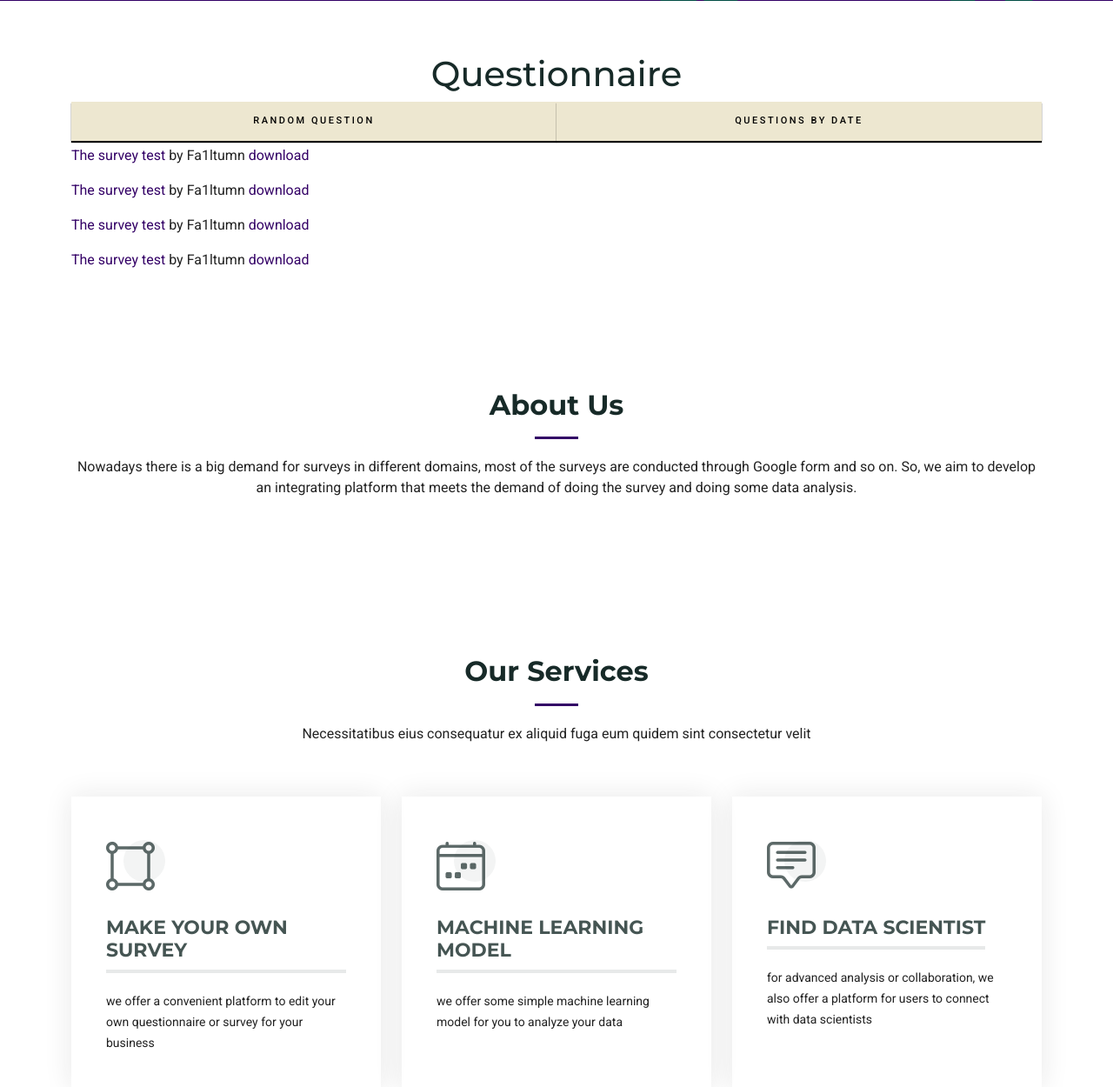
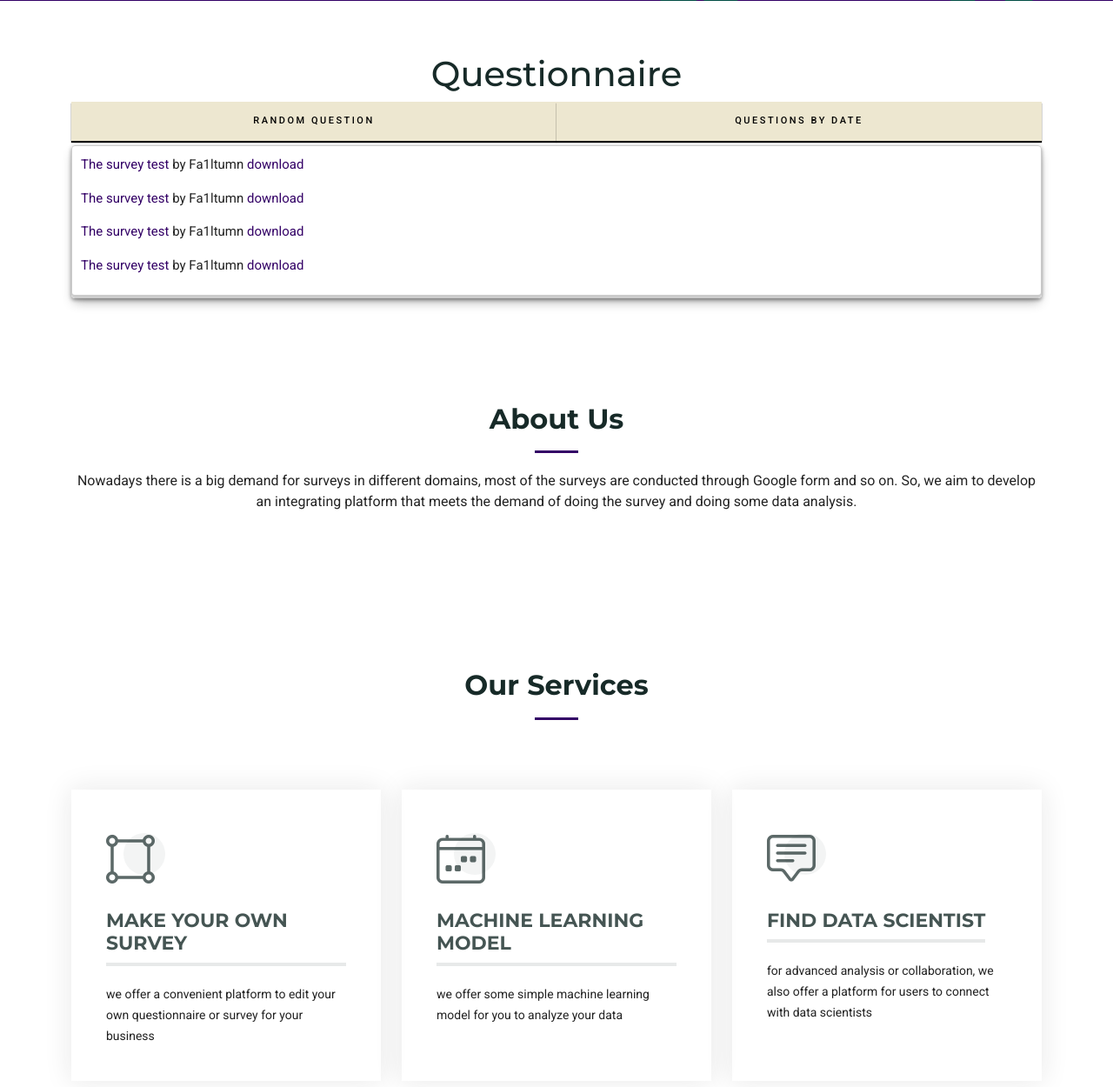
Before and after one commit to jiucai233/Data_web_project, a Flask app: page / in a window 1280 px wide. Shown: the part 479-1729 px from the top of the page at 87% size. Run offline with Flask 3, Linux system fonts and the light colour scheme; data comes from the database, SQL or seed files in the repository; some libraries are stand-ins or nearby versions.

Commit message:
modeified the ques containner in the index page, fixed the bug in the survey page that navber will overlap the question by using overflow, deleted useless rank in survey

```diff
--- a/static/css/index.css
+++ b/static/css/index.css
@@ -53,3 +53,10 @@ h1{
 .questionnaire{
     display: block;
 }
+.shadow-input {
+    box-shadow: rgba(0, 0, 0, 0.4) 0px 2px 4px, rgba(0, 0, 0, 0.3) 0px 7px 13px -3px, rgba(0, 0, 0, 0.2) 0px -3px 0px inset; /* 添加阴影 */
+    padding: 10px; /* 添加一些内边距使其看起来更好 */
+    border-radius: 4px; /* 圆角边框 */
+    border: 1px solid #ccc; /* 边框颜色 */
+    font-size: 15px; /* 字体大小 */
+  }
--- a/static/css/survey.css
+++ b/static/css/survey.css
@@ -12,8 +12,11 @@ body {
 
 #editor {
     padding: 20px;
+    margin-top: 10%; /* 调整此值以匹配导航栏的高度 */
+    width: 1000px;
     background-color: #fff;
     border-radius: 5px;
+    overflow-y: auto; /* 添加垂直滚动条 */
     box-shadow: 0 0 10px rgba(0, 0, 0, 0.1);
     text-align: center;
 }
--- a/static/js/survey.js
+++ b/static/js/survey.js
@@ -14,7 +14,6 @@ function addQuestion() {
                 <button type="button" class="blue_button" onclick="addOption(this, 'paragraph')">Paragraph</button>
                 <button type="button" class="blue_button" onclick="addOption(this, 'multiple')">Multiple Choice</button>
                 <button type="button" class="blue_button" onclick="addOption(this, 'single')">Single Choice</button>
-                <button type="button" class="blue_button" onclick="addOption(this, 'ranking')">Ranking</button>
             </div>
         </div>
     `;
@@ -56,10 +55,6 @@ function addOption(button, type) {
         case 'single':
             newOption = document.createElement('div');
             newOption.innerHTML = '<input type="radio" name="single-choice"> <input type="text" class="shadow-input" placeholder="Click to edit the single-choice" style="display:inline-block;" oninput="adjustWidth(this)"> <button class="button-82-pushable" role="button" onclick="removeOption(this)"><span class="button-82-shadow"></span><span class="button-82-edge"></span><span class="button-82-front text">delete</span></button>';
-            break;
-        case 'ranking':
-            newOption = document.createElement('div');
-            newOption.innerHTML = 'Ranking <button class="button-82-pushable" role="button" onclick="removeOption(this)"><span class="button-82-shadow"></span><span class="button-82-edge"></span><span class="button-82-front text">delete</span></button>';
             break;
         default:
             break;
--- a/templates/index.html
+++ b/templates/index.html
@@ -69,7 +69,7 @@
                 <button id="random-btn">Random Question</button>
                 <button id="ordered-btn">Questions by Date</button>
             </div>
-            <div id="questionnaire-container"></div>
+            <div id="questionnaire-container" class="shadow-input"></div>
         </div>
       </div>
     </section>
@@ -91,7 +91,6 @@
       <!-- Section Title -->
       <div class="container section-title" data-aos="fade-up">
         <h2>Our Services</h2>
-        <p>Necessitatibus eius consequatur ex aliquid fuga eum quidem sint consectetur velit</p>
       </div><!-- End Section Title -->
 
       <div class="container">
```
